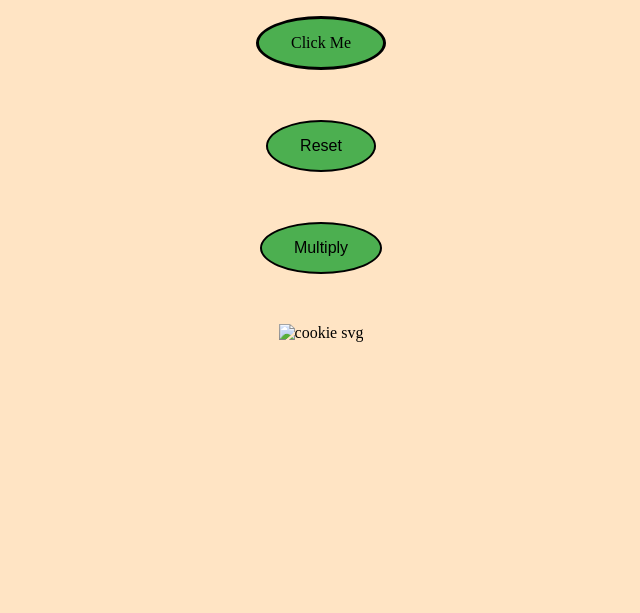
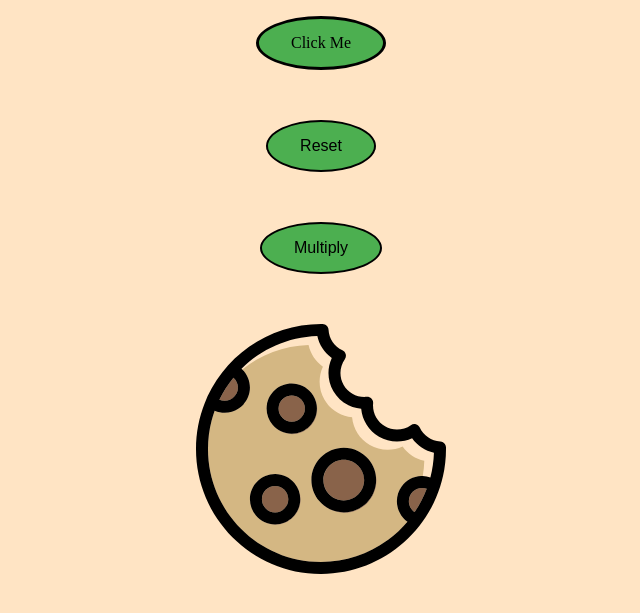
Before and after one commit to CE5RIC/Cookie-Clicker, a plain HTML site: page index.html in a window 1280 px wide. Shown: the part 105-718 px from the top of the page, without its empty margins (319-959 px from the left). Drawn offline with Linux system fonts and the light colour scheme; the site is published under a folder, as on GitHub Pages, so addresses that start at the root find nothing.

Commit message:
changed image path to display correctly

```diff
--- a/index.html
+++ b/index.html
@@ -26,7 +26,7 @@
 
 
 
-           <img src="/Images/cookie-svgrepo-com.svg" alt="cookie svg">
+           <img src="./Images/cookie-svgrepo-com.svg" alt="cookie svg">
 
 
     </body>
```
